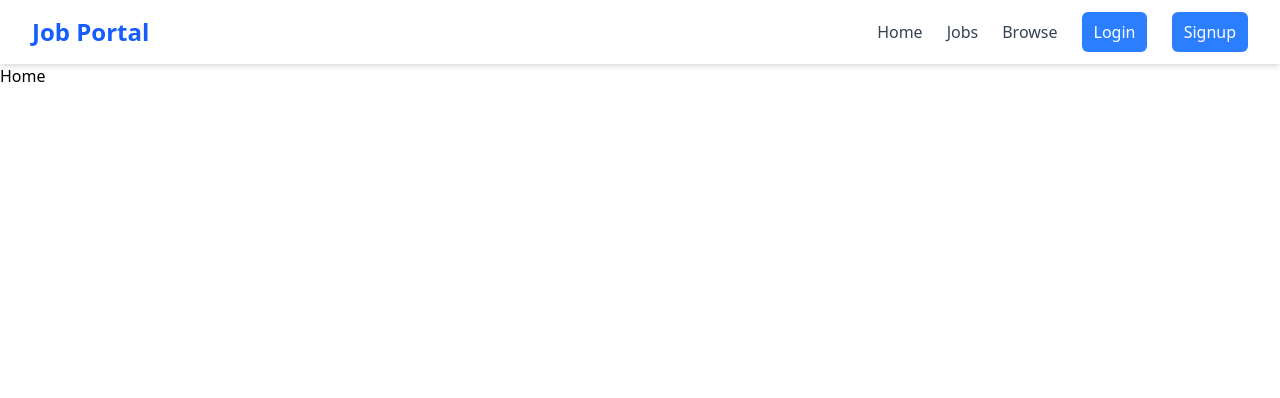
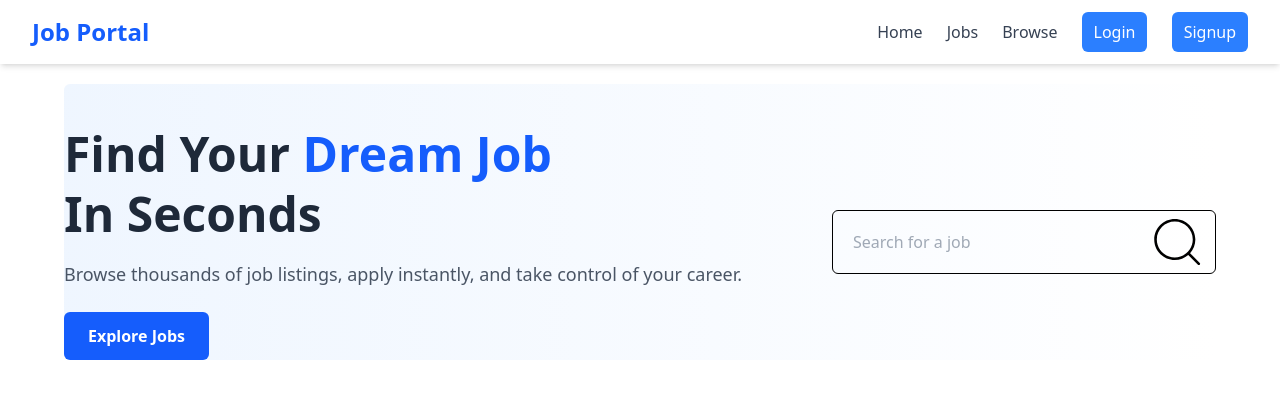
Before and after one commit to iamaayush-git/Job-Portal, a React (Vite) app in the folder frontend/: page / in a window 1280 px wide. Shown: the top 398 px of the page. Built offline with nearby package versions, Linux system fonts and the light colour scheme.

Commit message:
hero section done

```diff
--- /dev/null
+++ b/frontend/src/components/HeroSection.jsx
@@ -0,0 +1,30 @@
+import React from 'react';
+import { CiSearch } from "react-icons/ci";
+
+const HeroSection = () => {
+  return (
+    <section className="bg-gradient-to-r from-blue-50 to-white pt-10 mt-5 rounded-md">
+      <div className="max-w-7xl mx-auto flex flex-col-reverse md:flex-row items-center gap-10">
+        <div className="flex-1 text-center md:text-left">
+          <h1 className="text-4xl md:text-5xl font-bold text-gray-800 leading-tight">
+            Find Your <span className="text-blue-600">Dream Job</span><br />
+            In Seconds
+          </h1>
+          <p className="mt-4 text-gray-600 text-lg">
+            Browse thousands of job listings, apply instantly, and take control of your career.
+          </p>
+          <button className="mt-6 px-6 py-3 bg-blue-600 text-white font-semibold rounded-md hover:bg-blue-700 transition cursor-pointer">
+            Explore Jobs
+          </button>
+        </div>
+
+        <div className="border md:w-[30vw] h-[8vh] rounded-md flex items-center justify-center">
+          <input className='text-slate-600 px-5 w-[80%] h-full outline-none' type="text" name="" id="" placeholder='Search for a job' autoFocus />
+          <CiSearch className='h-full w-[20%] hover:bg-blue-500 hover:text-white duration-200 cursor-pointer' />
+        </div>
+      </div>
+    </section>
+  );
+};
+
+export default HeroSection;
--- a/frontend/src/pages/Home.jsx
+++ b/frontend/src/pages/Home.jsx
@@ -1,8 +1,11 @@
 import React from 'react'
+import HeroSection from '../components/HeroSection'
 
 const Home = () => {
   return (
-    <div>Home</div>
+    <div className='w-[90vw] mx-auto'>
+      <HeroSection />
+    </div>
   )
 }
 
```
